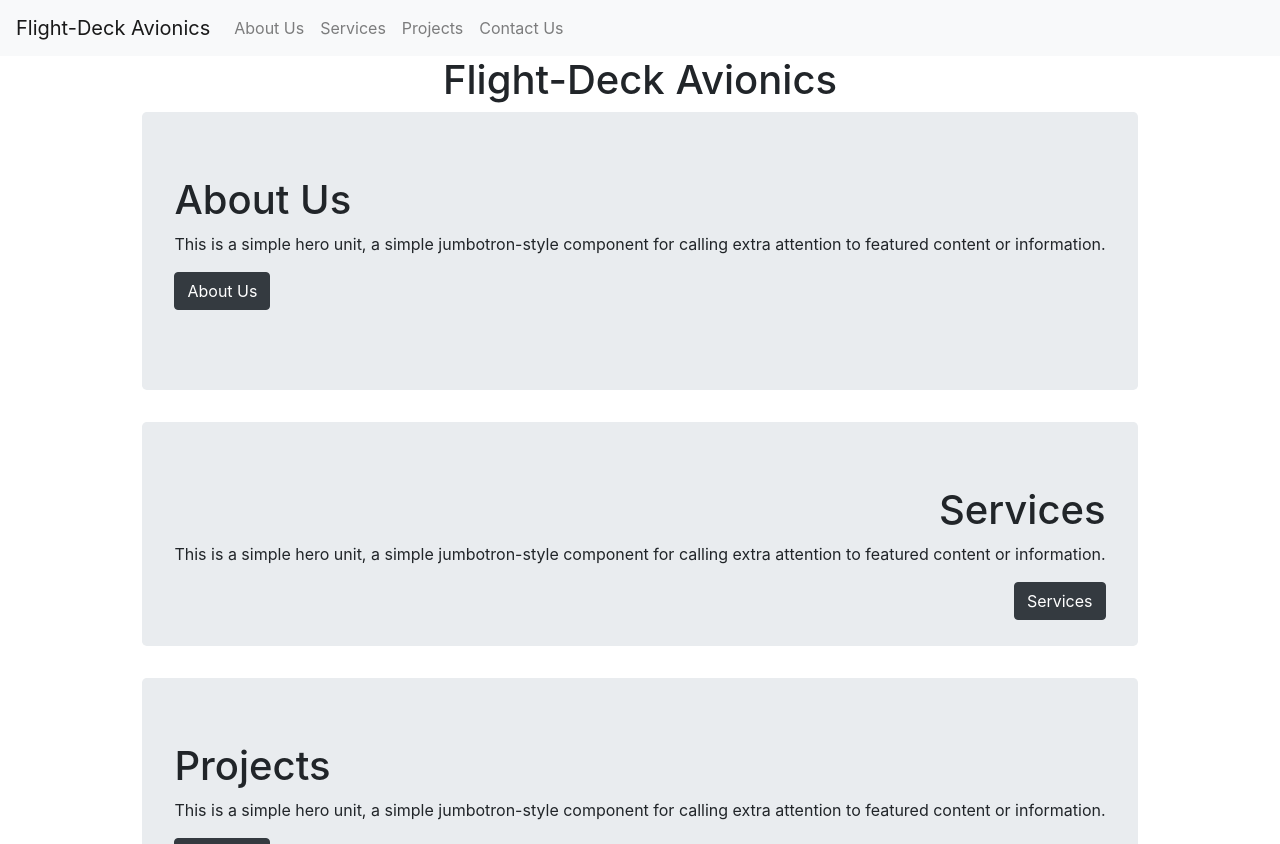
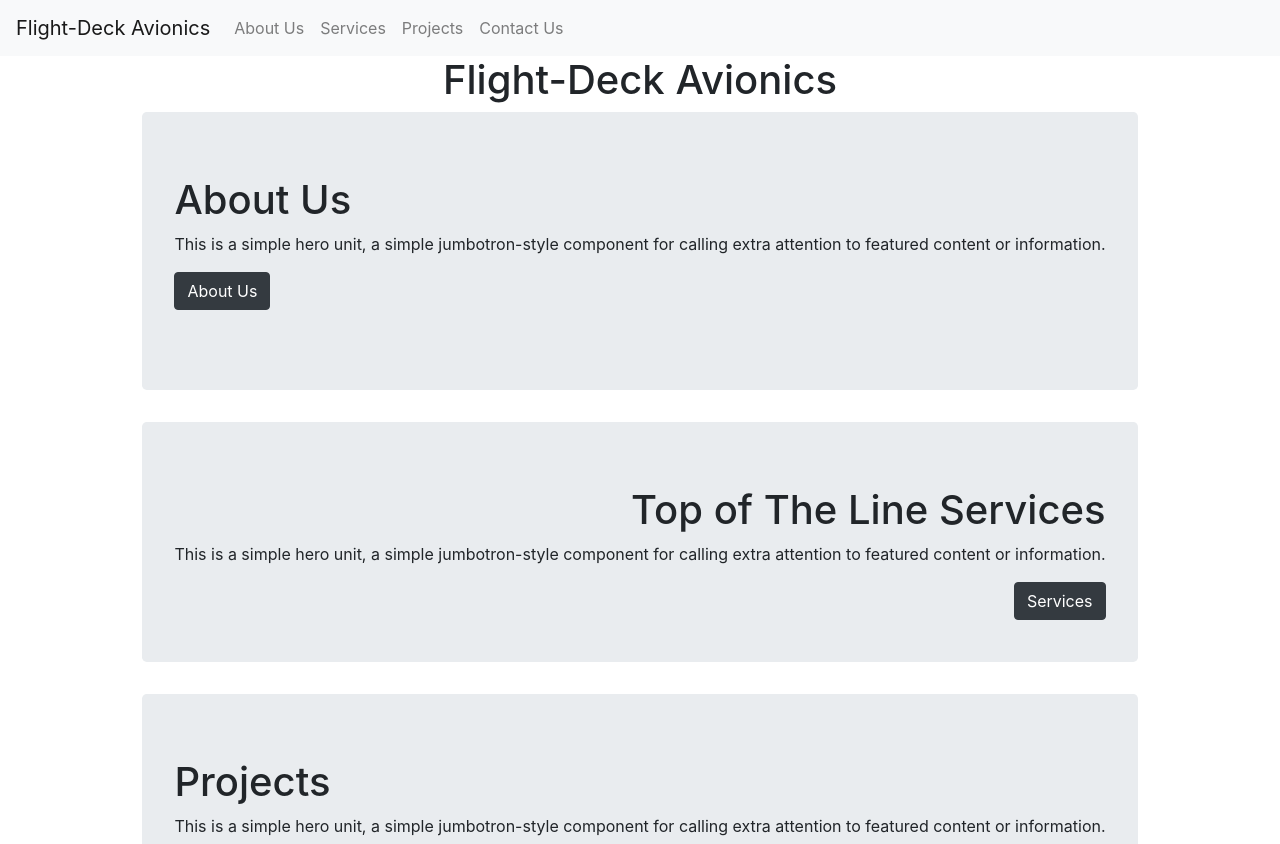
Before and after one commit to Jaydon-Goodrich/flight-deck, a Next.js app: page / in a window 1280 px wide. Shown: the top 844 px of the page. Built offline with nearby package versions, Linux system fonts and the light colour scheme.

Commit message:
review and service

```diff
--- a/components/Reviews.js
+++ b/components/Reviews.js
@@ -15,8 +15,8 @@ const Reviews = () => {
             height={500}
             />
             <Carousel.Caption>
-            <h3>First slide label</h3>
-            <p>Nulla vitae elit libero, a pharetra augue mollis interdum.</p>
+            <h3>Jim and his team are great! Would recommend for all!</h3>
+            <p style={{textAlign:'right', fontSize:20}}>-James Mayfield</p>
             </Carousel.Caption>
         </Carousel.Item>
         <Carousel.Item>
--- a/components/ServiceSum.js
+++ b/components/ServiceSum.js
@@ -4,8 +4,8 @@ import Button from 'react-bootstrap/Button'
 const ServiceSum = () => {
     return(
         <div>
-            <Jumbotron>
-                <h1 style={{textAlign:'right'}}>Services</h1>
+            <Jumbotron style={{paddingBottom:80}}>
+                <h1 style={{textAlign:'right'}}>Top of The Line Services</h1>
                 <p>
                     This is a simple hero unit, a simple jumbotron-style component for calling
                     extra attention to featured content or information.
```
